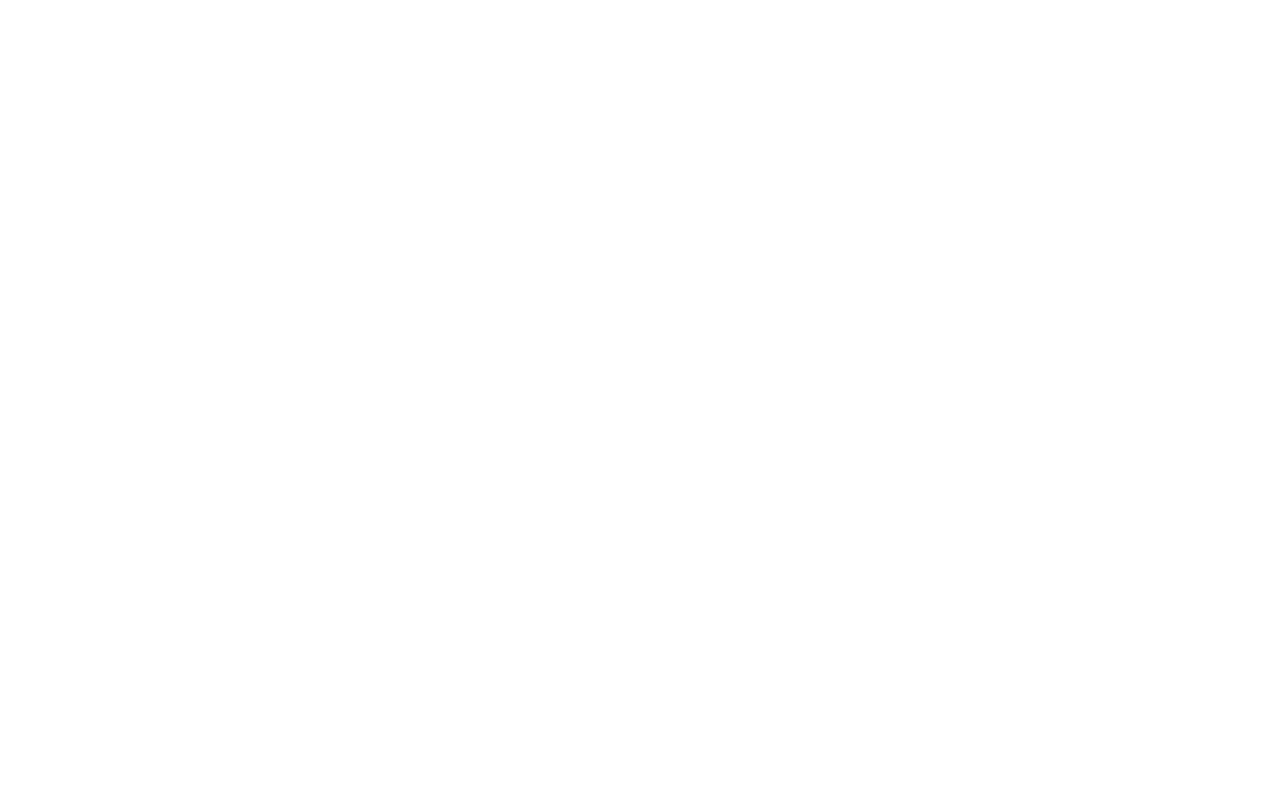
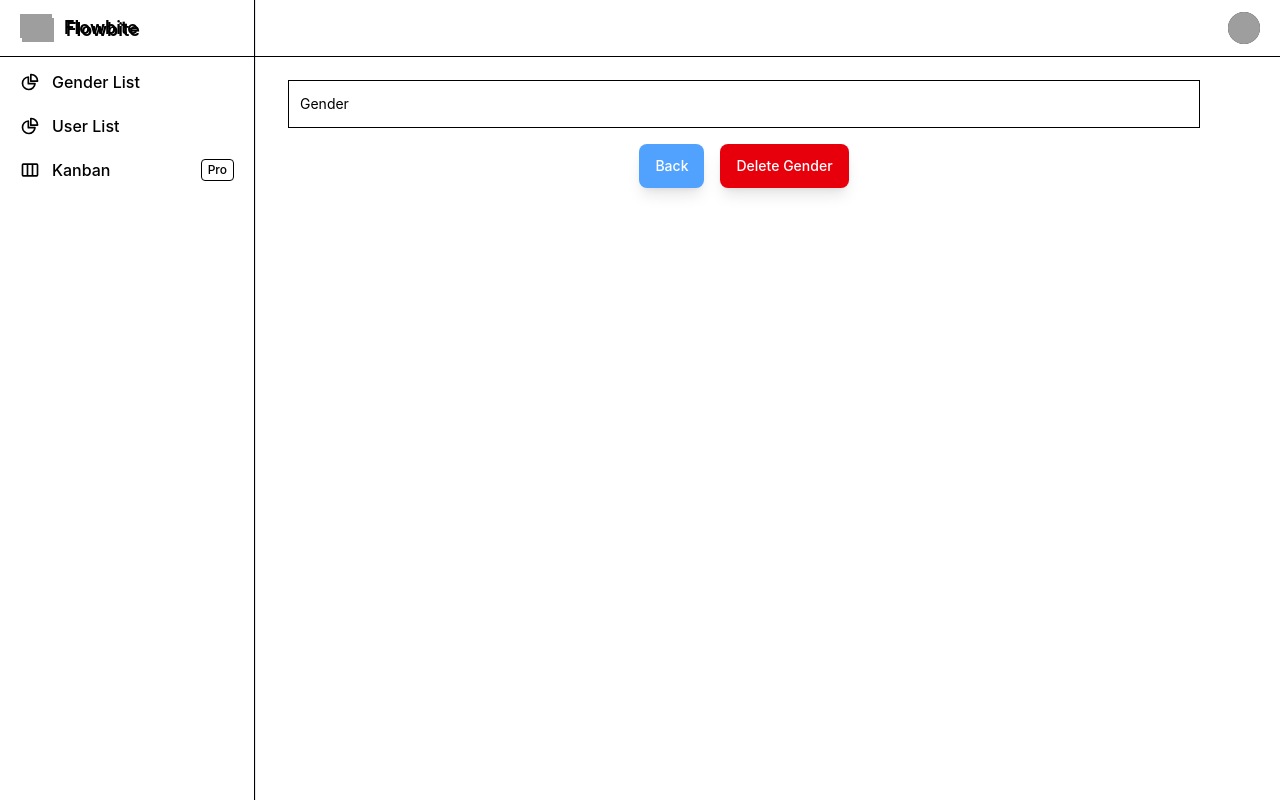
Before and after one commit to yurizzs/RNLDemo, a React (Vite) app in the folder client/: page /gender/delete in a window 1280 px wide. Before the commit this address had no page. Built offline with nearby package versions, Linux system fonts and the light colour scheme; grey boxes are pictures that could not be loaded.

Commit message:
may naintindihan aq shet

```diff
--- a/client/src/pages/Gender/DeleteGenderPage.tsx
+++ b/client/src/pages/Gender/DeleteGenderPage.tsx
@@ -0,0 +1,16 @@
+import { useEffect } from "react";
+import DeleteGenderForm from "./components/DeleteGenderForm";
+
+const DeleteGenderPage = () => {
+    useEffect(() => {
+        document.title = "Delete Gender Page";
+    }, []);
+
+  return (
+    <>
+      <DeleteGenderForm />
+    </>
+  );
+};
+
+export default DeleteGenderPage;
--- a/client/src/pages/Gender/EditGenderPage.tsx
+++ b/client/src/pages/Gender/EditGenderPage.tsx
@@ -1,6 +1,11 @@
+import { useEffect } from "react"
 import EditGenderForm from "./components/EditGenderForm"
 
 const EditGenderPage = () => {
+    useEffect(() => {
+        document.title = "Edit Gender Page";
+    }, []);
+
   return (
     <>
     <EditGenderForm />
--- a/client/src/pages/Gender/MainPage.tsx
+++ b/client/src/pages/Gender/MainPage.tsx
@@ -1,7 +1,12 @@
+import { useEffect } from "react";
 import AddGenderForm from "./components/AddGenderForm";
 import GenderList from "./components/GenderList";
 
 const MainPage = () => {
+    useEffect(() => {
+        document.title = "Gender Main Page";
+    }, []);
+
   return (
     <>
       <div className="grid grid-cols-2 gap-4">
--- a/client/src/pages/Gender/components/DeleteGenderForm.tsx
+++ b/client/src/pages/Gender/components/DeleteGenderForm.tsx
@@ -0,0 +1,21 @@
+import BackButton from "../../../components/Button/BackButton";
+import SubmitButton from "../../../components/Button/SubmitButton";
+import FloatingLabelInput from "../../../components/Input/FloatingLabelInput";
+
+const DeleteGenderForm = () => {
+  return (
+    <>
+      <form>
+        <div className="mb-4">
+          <FloatingLabelInput label="Gender" type="text" name="gender" />
+        </div>
+        <div className="flex justify-center gap-4">
+          <BackButton label="Back" path="/" />
+          <SubmitButton label="Delete Gender" className="bg-red-600 hover:bg-red-700"/>
+        </div>
+      </form>
+    </>
+  );
+};
+
+export default DeleteGenderForm;
--- a/client/src/pages/Gender/components/GenderList.tsx
+++ b/client/src/pages/Gender/components/GenderList.tsx
@@ -25,7 +25,7 @@
             </div>
             <div>
               <Link
-                to="#"
+                to="/gender/delete"
                 className="text-red-600 hover:underline font-medium "
               >
                 Delete
@@ -51,7 +51,7 @@
             </div>
             <div>
               <Link
-                to="#"
+                to="/gender/delete"
                 className="text-red-600 hover:underline font-medium "
               >
                 Delete
@@ -77,7 +77,7 @@
             </div>
             <div>
               <Link
-                to="#"
+                to="/gender/delete"
                 className="text-red-600 hover:underline font-medium "
               >
                 Delete
--- a/client/src/routes/AppRoutes.tsx
+++ b/client/src/routes/AppRoutes.tsx
@@ -2,6 +2,7 @@
 import AppLayout from "../layout/AppLayout";
 import MainPage from "../pages/Gender/MainPage";
 import EditGenderPage from "../pages/Gender/EditGenderPage";
+import DeleteGenderPage from "../pages/Gender/DeleteGenderPage";
 
 const AppRoutes = () => {
   return (
@@ -9,7 +10,8 @@
       <Routes>
         <Route element={<AppLayout />}>
           <Route path="/" element={<MainPage />} />
-          <Route path="/gender/edit/:id" element={<EditGenderPage />} />
+          <Route path="/gender/edit" element={<EditGenderPage />} />
+          <Route path="/gender/delete" element={<DeleteGenderPage />} />
         </Route>
       </Routes>
     </>
```
